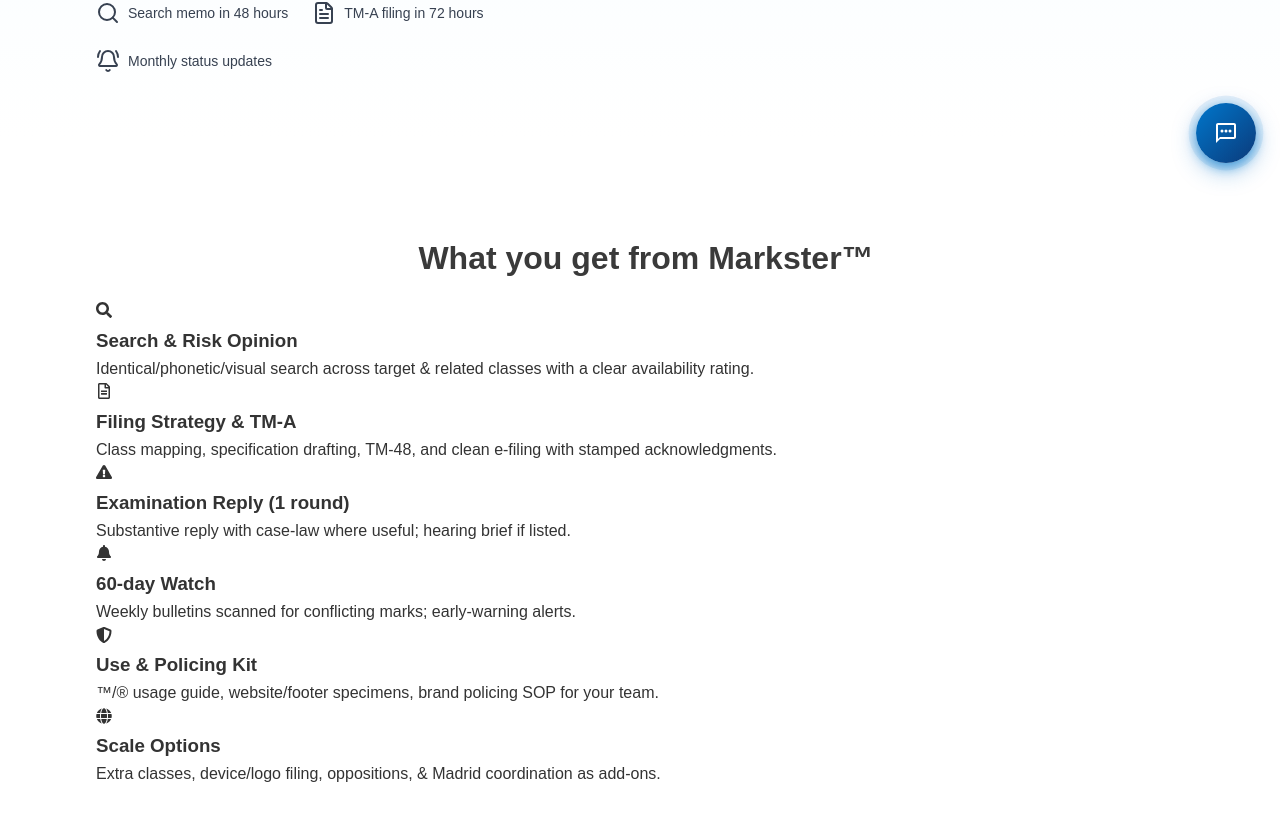
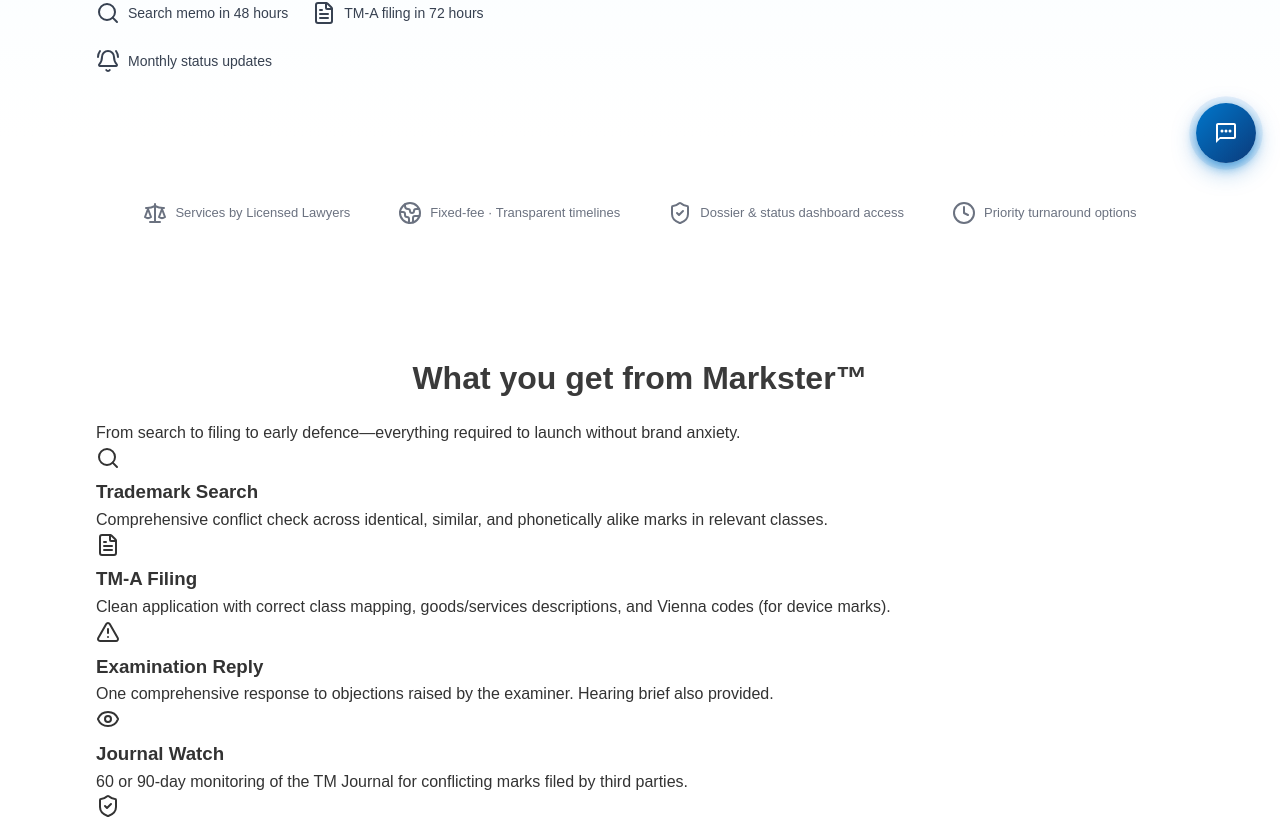
Before and after one commit to unforgettablekartik/compliers, a Next.js app: page /markster in a window 1280 px wide. Shown: the part 613-1432 px from the top of the page. Built offline with nearby package versions, Linux system fonts and the light colour scheme.

Commit message:
Remove duplicate 'What you get from Markster™' section and unused MarksterBenefits component
Co-authored-by: unforgettablekartik <227126167+unforgettablekartik@users.noreply.github.com>

```diff
--- a/app/markster/page.tsx
+++ b/app/markster/page.tsx
@@ -3,7 +3,6 @@
 import React from "react";
 import { motion } from "framer-motion";
 import { ShieldCheck, Search, FileText, AlertTriangle, Globe2, Scale, Clock, BellRing, CheckCircle2, XCircle, ChevronRight, Mail, MessageSquare, Target, Zap, Eye } from "lucide-react";
-import { FaSearch, FaRegFileAlt, FaExclamationTriangle, FaBell, FaShieldAlt, FaGlobe } from "react-icons/fa";
 import { Button } from "@/components/ui/button";
 import { Card, CardContent, CardHeader, CardTitle } from "@/components/ui/card";
 import { Accordion, AccordionContent, AccordionItem, AccordionTrigger } from "@/components/ui/accordion";
@@ -24,58 +23,6 @@ const ListItem = ({ children }: { children: React.ReactNode }) => (
 const CrossItem = ({ children }: { children: React.ReactNode }) => (
   <li className="flex items-start gap-3"><XCircle className="mt-1 h-5 w-5 flex-none" aria-hidden /><span>{children}</span></li>
 );
-
-// --- Markster Benefits Section ---
-function MarksterBenefits() {
-  const benefits = [
-    {
-      icon: <FaSearch className="text-2xl md:text-3xl" />,
-      title: "Search & Risk Opinion",
-      desc: "Identical/phonetic/visual search across target & related classes with a clear availability rating."
-    },
-    {
-      icon: <FaRegFileAlt className="text-2xl md:text-3xl" />,
-      title: "Filing Strategy & TM-A",
-      desc: "Class mapping, specification drafting, TM-48, and clean e-filing with stamped acknowledgments."
-    },
-    {
-      icon: <FaExclamationTriangle className="text-2xl md:text-3xl" />,
-      title: "Examination Reply (1 round)",
-      desc: "Substantive reply with case-law where useful; hearing brief if listed."
-    },
-    {
-      icon: <FaBell className="text-2xl md:text-3xl" />,
-      title: "60-day Watch",
-      desc: "Weekly bulletins scanned for conflicting marks; early-warning alerts."
-    },
-    {
-      icon: <FaShieldAlt className="text-2xl md:text-3xl" />,
-      title: "Use & Policing Kit",
-      desc: "™/® usage guide, website/footer specimens, brand policing SOP for your team."
-    },
-    {
-      icon: <FaGlobe className="text-2xl md:text-3xl" />,
-      title: "Scale Options",
-      desc: "Extra classes, device/logo filing, oppositions, & Madrid coordination as add-ons."
-    }
-  ];
-  return (
-    <section className="mb-16">
-      <div className="container mx-auto">
-        <h2 className="text-3xl font-bold text-center mb-8">What you get from Markster™</h2>
-        <div className="grid grid-cols-1 md:grid-cols-3 gap-8">
-          {benefits.map((b, idx) => (
-            <div key={idx} className="bg-white rounded-2xl shadow p-7 flex flex-col items-start">
-              <div className="mb-3 p-3 bg-gray-100 rounded-xl">{b.icon}</div>
-              <h3 className="font-semibold text-xl mb-2">{b.title}</h3>
-              <p className="text-gray-700">{b.desc}</p>
-            </div>
-          ))}
-        </div>
-      </div>
-    </section>
-  );
-}
 
 // --- Main Page ---
 export default function MarksterLanding() {
@@ -191,9 +138,6 @@ export default function MarksterLanding() {
           </div>
         </Container>
       </Section>
-
-      {/* Insert new Markster Benefits cards section here */}
-      <MarksterBenefits />
 
       {/* Trust Bar - Single Line */}
       <Section className="py-8 md:py-12">
```
